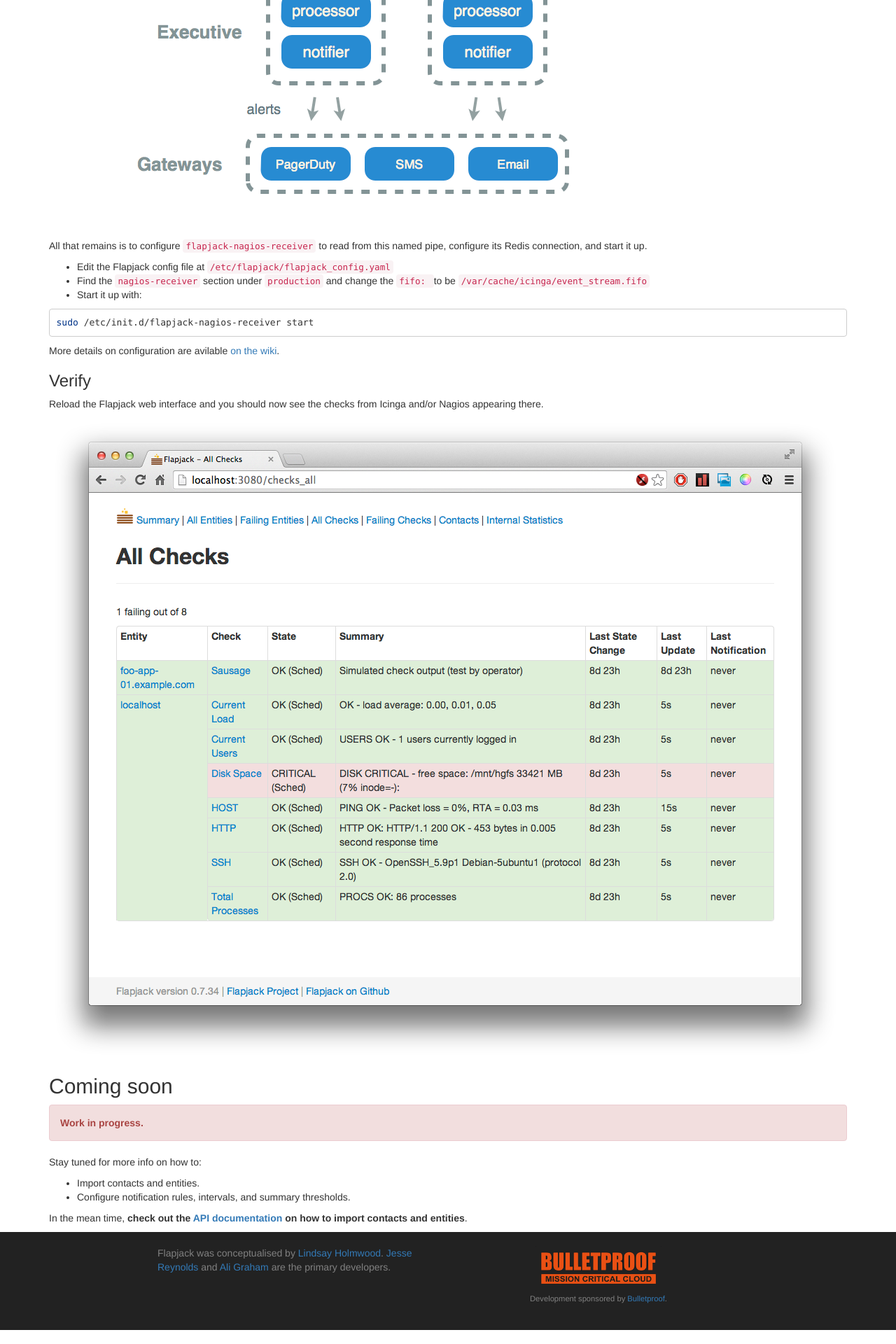
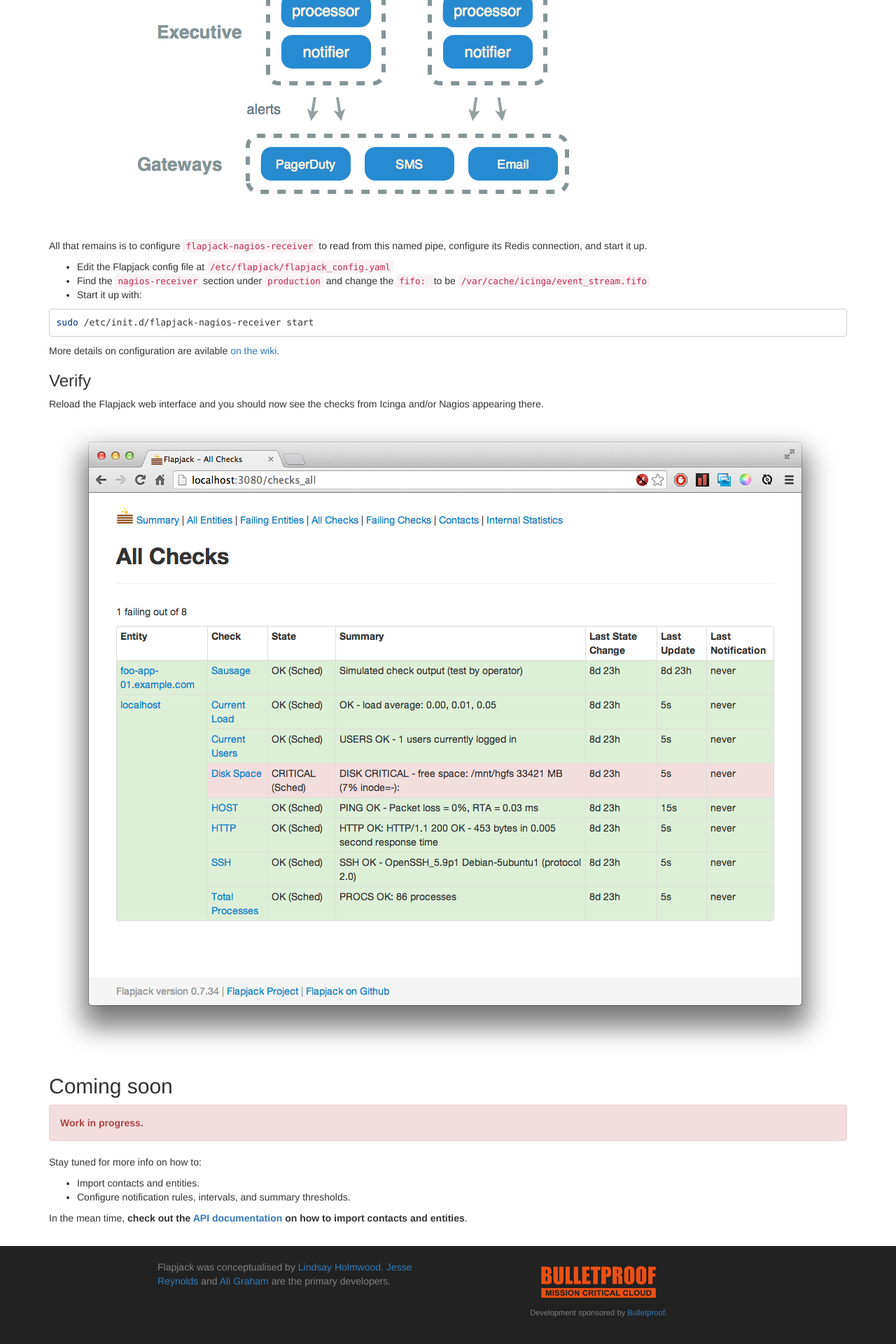
Before and after one commit to flapjack/flapjack, a Jekyll site: the page built from quickstart.markdown, in a window 1280 px wide. Shown: the part 2971-4891 px from the top of the page at 70% size. Built offline with Jekyll 4.4.1, drawn with Linux system fonts in a browser that asks for light colours; nearby versions of some CDN libraries; Markdown is read by kramdown in place of the engine named in the settings.

Commit message:
Add padding to the bottom of the content container, to reduce compactedness

```diff
--- a/_layouts/default.html
+++ b/_layouts/default.html
@@ -23,7 +23,7 @@
       </div>
     </nav>
 
-    <div class="container">
+    <div class="container content">
       {{ content }}
     </div> <!-- container -->
 
--- a/stylesheets/screen.css
+++ b/stylesheets/screen.css
@@ -57,6 +57,10 @@ nav.navbar .navbar-header span.name {
   margin-left: 8px;
 }
 
+.container.content {
+  padding-bottom: 20px;
+}
+
 footer {
   margin-top: 20px;
   padding: 20px 10px;
```
